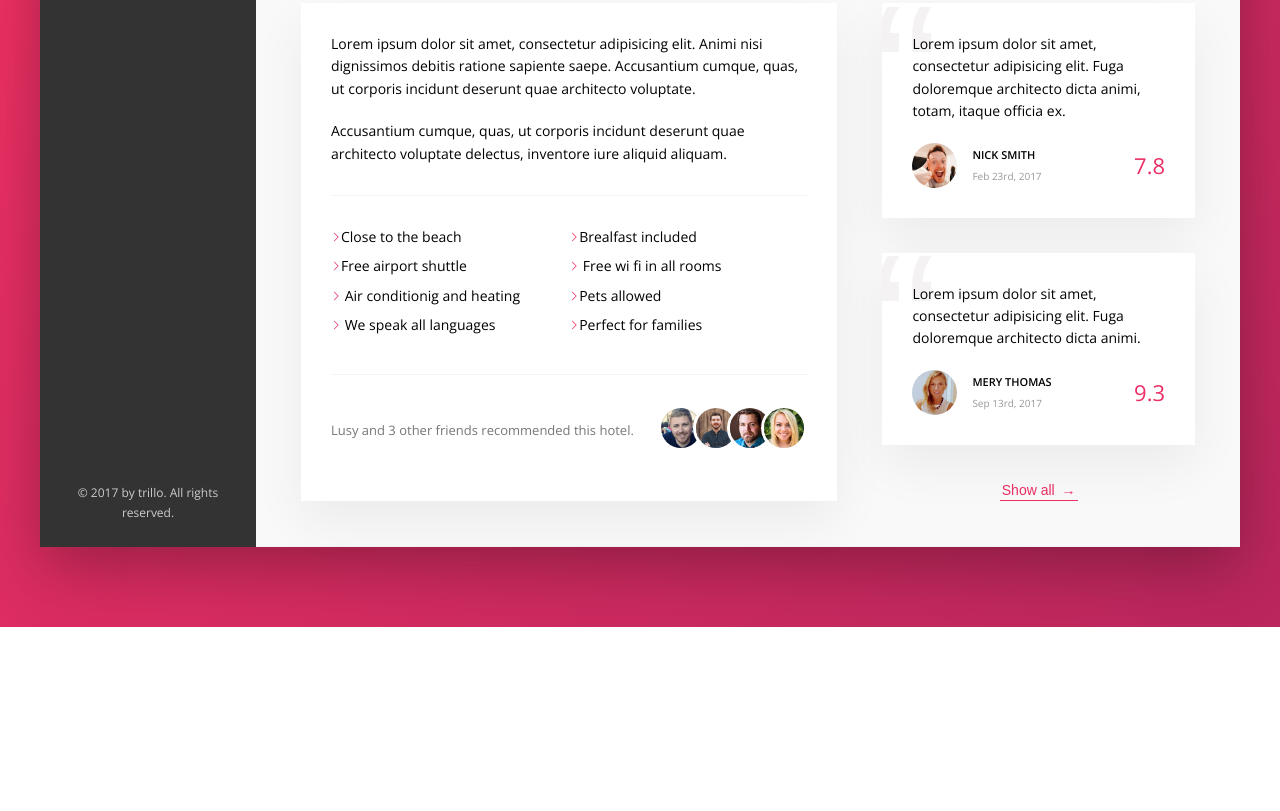
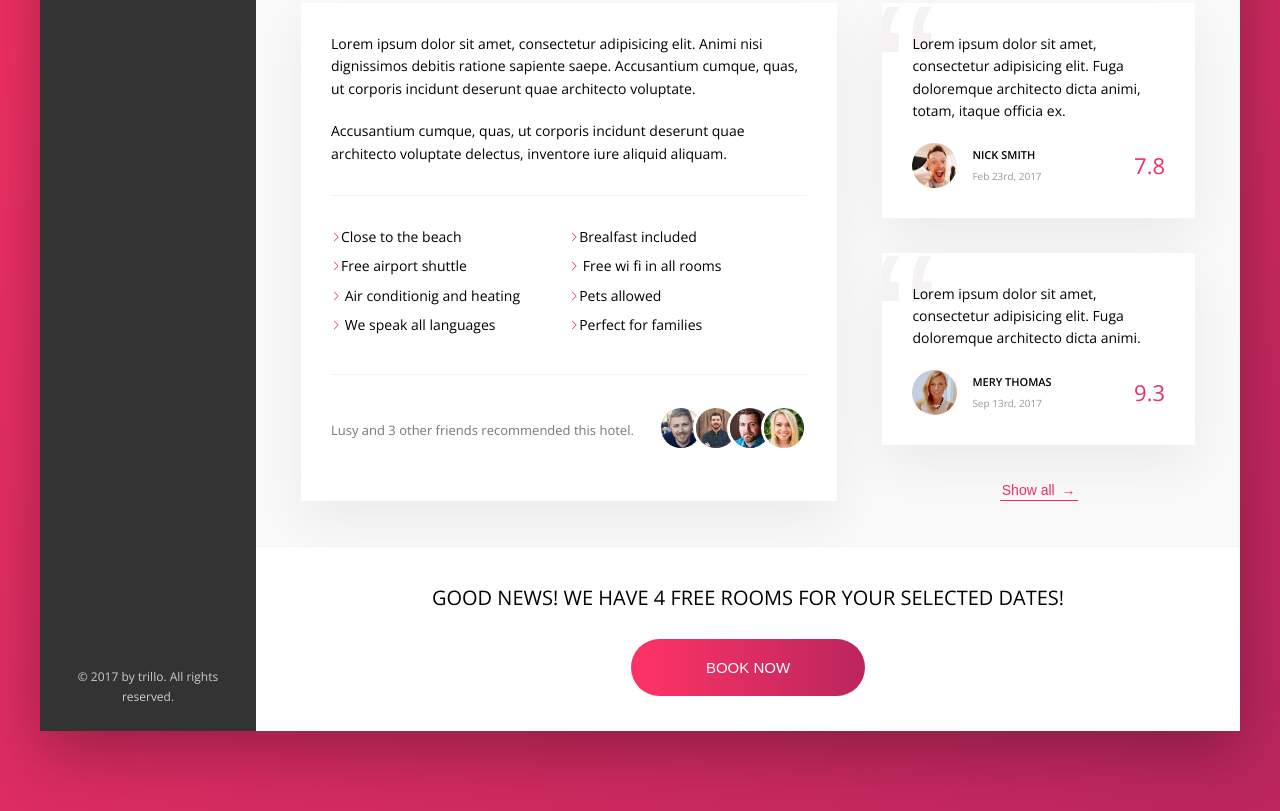
Before and after one commit to sanjaCukaric/Trillo, a website: page index.html in a window 1280 px wide. Shown: the part 644-1455 px from the top of the page. Before the commit the page ends 1271 px from the top, so only its background shows below. Drawn offline with nearby package versions, Linux system fonts and the light colour scheme.

Commit message:
CTA section finished

```diff
--- a/index.html
+++ b/index.html
@@ -285,6 +285,18 @@
 							</button>
 						</div>
 					</div>
+					<div class="cta">
+						<h2 class="cta__book-now">
+							Good news! We have 4 free rooms for your selected
+							dates!
+						</h2>
+						<button class="btn">
+							<span class="btn__visible">Book now</span>
+							<span class="btn__invisible"
+								>Only 4 room left!</span
+							>
+						</button>
+					</div>
 				</main>
 			</div>
 		</div>
--- a/sass/_components.scss
+++ b/sass/_components.scss
@@ -426,3 +426,67 @@
 		z-index: 1;
 	}
 }
+
+//cta section
+
+.cta {
+	padding: 3.5rem 0;
+	text-align: center;
+
+	&__book-now {
+		font-size: 2rem;
+		font-weight: 300;
+		text-transform: uppercase;
+		margin-bottom: 2.5rem;
+	}
+}
+
+//call to action
+
+.btn {
+	font-size: 1.5rem;
+	border: none;
+	font-weight: 300;
+	text-transform: uppercase;
+	border-radius: 100px;
+	background-image: linear-gradient(
+		to right,
+		var(--color-primary-light),
+		var(--color-primary-dark)
+	);
+	color: white;
+	position: relative;
+	overflow: hidden;
+	cursor: pointer;
+
+	&__visible {
+		display: inline-block;
+		padding: 2rem 7.5rem;
+		height: 100%;
+		width: 100%;
+	}
+
+	&:hover &__visible {
+		transform: translateY(100%);
+	}
+
+	&__invisible {
+		display: inline-block;
+		position: absolute;
+		left: 0;
+		top: -100%;
+		padding: 2rem 0;
+		height: 100%;
+		width: 100%;
+		transition: all 0.2s;
+	}
+
+	&:hover &__invisible {
+		top: 0;
+	}
+
+	&:focus {
+		outline: none;
+		animation: pulsate 1s infinite;
+	}
+}
```
Also changed, not shown: css/style.css.
